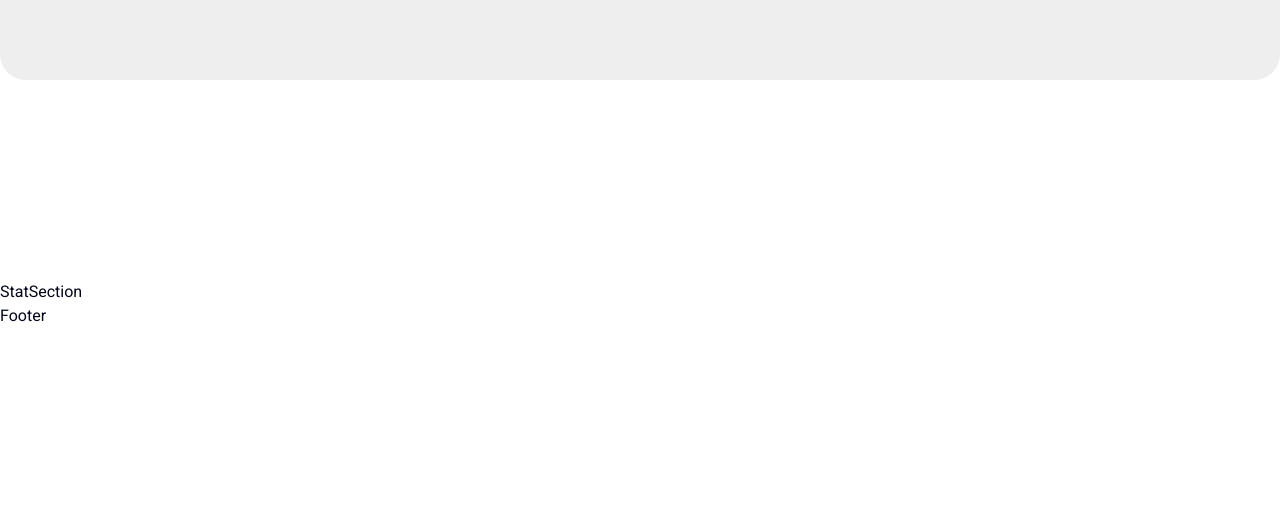
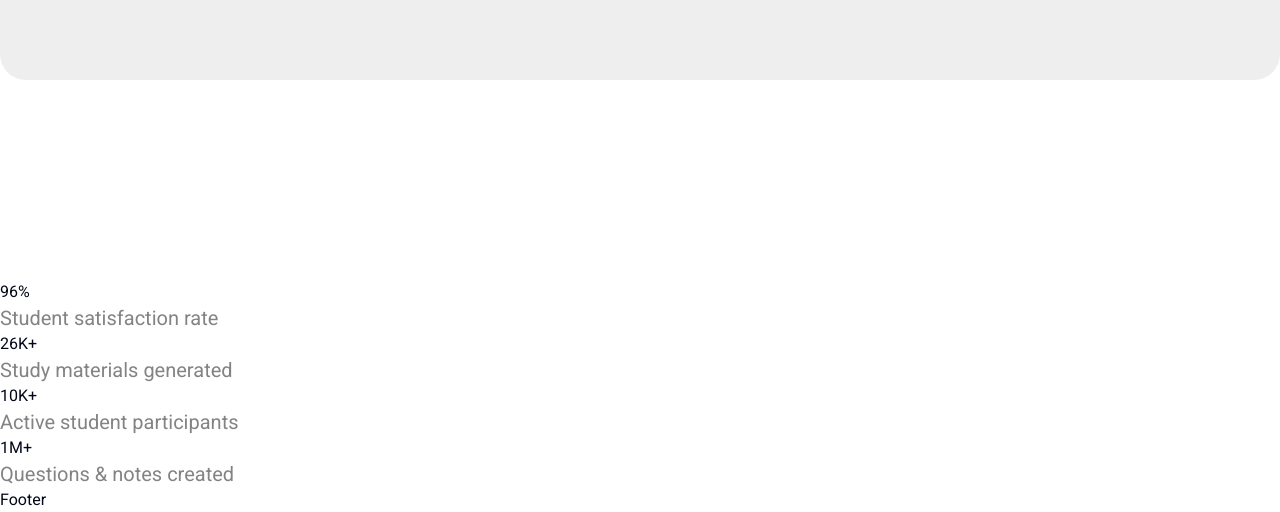
Before and after one commit to PrithiviPM2580/study-snap, a React (Vite) app in the folder client/: page / in a window 1280 px wide. Shown: the part 1196-1708 px from the top of the page. Before the commit the page ends 1524 px from the top, so only its background shows below. Built offline with nearby package versions, Linux system fonts and the light colour scheme.

Commit message:
feat: implement StatSection component and add STATS constant for statistics display

```diff
--- a/client/src/components/StatSection.tsx
+++ b/client/src/components/StatSection.tsx
@@ -1,5 +1,18 @@
+import { STATS } from "@/constants";
+import Stats from "./Stats";
+
 const StatSection = () => {
-	return <div>StatSection</div>;
+  return (
+    <div>
+      {STATS.map((stat) => (
+        <Stats
+          key={stat.title}
+          percentage={stat.percentage}
+          title={stat.title}
+        />
+      ))}
+    </div>
+  );
 };
 
 export default StatSection;
--- /dev/null
+++ b/client/src/components/Stats.tsx
@@ -0,0 +1,16 @@
+const Stats = ({
+  percentage,
+  title,
+}: {
+  percentage: string;
+  title: string;
+}) => {
+  return (
+    <div>
+      <h1>{percentage}</h1>
+      <p>{title}</p>
+    </div>
+  );
+};
+
+export default Stats;
--- /dev/null
+++ b/client/src/constants/index.ts
@@ -0,0 +1,18 @@
+export const STATS = [
+  {
+    percentage: "96%",
+    title: "Student satisfaction rate",
+  },
+  {
+    percentage: "26K+",
+    title: "Study materials generated",
+  },
+  {
+    percentage: "10K+",
+    title: "Active student participants",
+  },
+  {
+    percentage: "1M+",
+    title: "Questions & notes created",
+  },
+];
```
